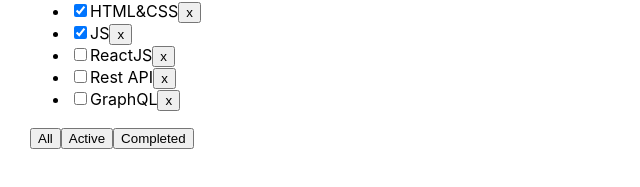
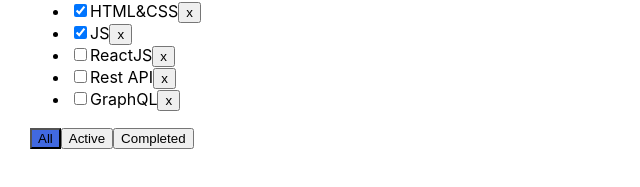
Before and after one commit to Pavel-SS/ToDo-list-Samurai-, a React (Create React App) app: page / in a window 1280 px wide. Shown: the part 127-314 px from the top of the page, without its empty margins (0-640 px from the left). Built offline with nearby package versions, Linux system fonts and the light colour scheme.

Commit message:
Update Todolist.tsx

```diff
--- a/src/Todolist.tsx
+++ b/src/Todolist.tsx
@@ -14,12 +14,13 @@
     changeFilter: (value: FilterValuesType) => void
     addTask: (title: string) => void
     changeStatus:(id:string, value:boolean)=>void
+    filter: FilterValuesType
 }
 
 export function Todolist(props: PropsType) {
 
     let [title, setTitle] = useState("")
-    const [error, setError] = useState< string | null >(null)
+    const [error, setError] = useState(false)
 
 
     const addTask = () => {
@@ -27,12 +28,12 @@
          props.addTask(title.trim());
          setTitle("");
         }else{
-         setError('Title is required')
+         setError(true)
         }
     }
 
     const onChangeHandler = (e: ChangeEvent<HTMLInputElement>) => {
-        setError(null);
+        setError(false);
         setTitle(e.currentTarget.value)
     }
 
@@ -58,7 +59,7 @@
                    className={error ? style.error : ''}
             />
             <button onClick={addTask}>+</button>
-            {error && <div className={style.errorMessage}>{error}</div>}
+            {error && <div className={style.errorMessage}>Error</div>}
         </div>
         <ul>
             {
@@ -77,9 +78,9 @@
             }
         </ul>
         <div>
-            <button onClick={ onAllClickHandler }>All</button>
-            <button onClick={ onActiveClickHandler }>Active</button>
-            <button onClick={ onCompletedClickHandler }>Completed</button>
+            <button onClick={ onAllClickHandler } className={props.filter === 'all' ? style.styleButton : '' }>All</button>
+            <button onClick={ onActiveClickHandler } className={props.filter === 'active' ? style.styleButton : '' }>Active</button>
+            <button onClick={ onCompletedClickHandler } className={props.filter === 'completed' ? style.styleButton : '' }>Completed</button>
         </div>
     </div>
 }
```
